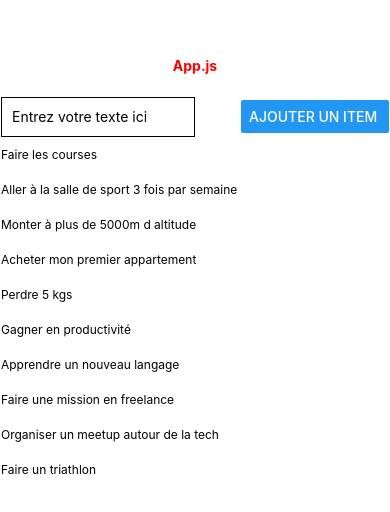
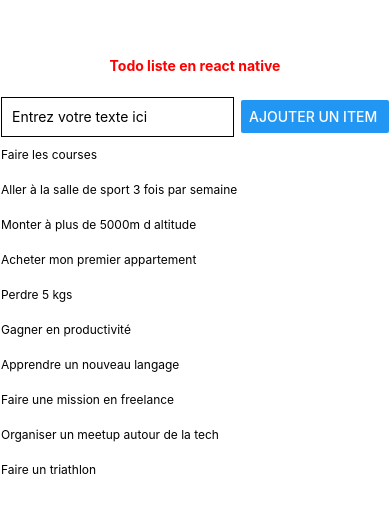
Before and after one commit to Tarek-69/React-Native, a React Native app: screen / in a window 390 px wide. Shown: the part 182-694 px from the top of the page. Built offline with nearby package versions, Linux system fonts and the light colour scheme.

Commit message:
Mise à jours du design sur quelques pxl

```diff
--- a/App.js
+++ b/App.js
@@ -31,7 +31,7 @@ export default function App() {
   return (
     <View style={styles.container}>
       <SafeAreaView>
-        <Text style={styles.baseText}>App.js</Text>
+        <Text style={styles.baseText}>Todo liste en react native</Text>
 
         <View style={styles.inputContainer}>
           <TextInput
@@ -85,7 +85,7 @@ const styles = StyleSheet.create({
     height: 40,
     borderWidth: 1,
     padding: 10,
-    width: "50%",
+    width: "60%",
     marginRight: 0,
   },
 
```
